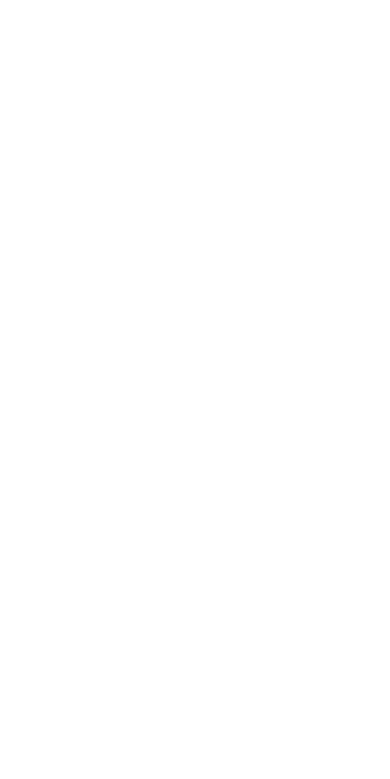
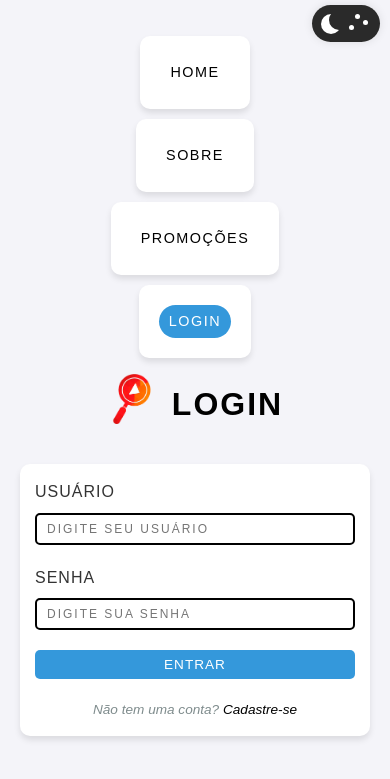
Before and after one commit to DevGoulart/GameSearch, a Django app: page /login/ in a window 390 px wide. Before the commit the part shown is empty. Shown: the top 779 px of the page. Run offline with Django 5.2, Linux system fonts and the light colour scheme.

Commit message:
add Login

```diff
--- a/Game_/meu_app/static/css/style.css
+++ b/Game_/meu_app/static/css/style.css
@@ -518,3 +518,146 @@ body.dark-mode .about-content strong {
         margin-bottom: 15px;
     }
 }
+
+/* Estilos para a página de Login */
+.login-form {
+    background-color: var(--card-bg);
+    border-radius: 10px;
+    padding: 30px;
+    box-shadow: 0 4px 6px var(--shadow-color);
+    max-width: 400px;
+    margin: 0 auto;
+    text-align: center;
+    transition: background-color 0.3s ease, box-shadow 0.3s ease;
+}
+
+.form-group {
+    margin-bottom: 20px;
+    text-align: left;
+}
+
+.form-group label {
+    display: block;
+    font-size: 1em;
+    color: var(--text-color);
+    margin-bottom: 8px;
+    text-transform: uppercase;
+    letter-spacing: 1px;
+}
+
+.form-group .input {
+    width: 100%;
+    height: 40px;
+    padding: 10px;
+    border: 2px solid var(--input-border);
+    border-radius: 5px;
+    font-size: 14px;
+    background-color: var(--card-bg);
+    color: var(--text-color);
+    transition: border 0.2s ease, box-shadow 0.2s ease;
+}
+
+.form-group .input:focus {
+    outline: none;
+    border: 1px solid var(--input-border);
+    box-shadow: -3px -3px 0px var(--input-border);
+}
+
+.login-button {
+    background-color: var(--button-bg);
+    color: white;
+    border: none;
+    padding: 10px 20px;
+    border-radius: 5px;
+    font-size: 1em;
+    text-transform: uppercase;
+    letter-spacing: 1px;
+    cursor: pointer;
+    transition: background-color 0.3s ease;
+    width: 100%;
+}
+
+.login-button:hover {
+    background-color: var(--button-hover);
+}
+
+.signup-link {
+    margin-top: 20px;
+    font-size: 0.9em;
+    color: var(--muted-text);
+}
+
+.signup-link a {
+    color: var(--link-color);
+    text-decoration: none;
+    transition: color 0.3s ease;
+}
+
+.signup-link a:hover {
+    color: var(--link-hover);
+}
+
+/* Ajustes para modo escuro */
+body.dark-mode .login-form {
+    background-color: var(--card-bg);
+    box-shadow: 0 4px 6px var(--shadow-color);
+}
+
+body.dark-mode .form-group label {
+    color: var(--text-color);
+}
+
+body.dark-mode .form-group .input {
+    background-color: var(--card-bg);
+    color: var(--text-color);
+    border-color: var(--input-border);
+}
+
+body.dark-mode .signup-link {
+    color: var(--muted-text);
+}
+
+body.dark-mode .signup-link a {
+    color: var(--link-color);
+}
+
+body.dark-mode .signup-link a:hover {
+    color: var(--link-hover);
+}
+
+/* Responsividade */
+@media (max-width: 768px) {
+    .login-form {
+        padding: 20px;
+    }
+
+    .form-group .input {
+        height: 35px;
+        font-size: 13px;
+    }
+
+    .login-button {
+        padding: 8px 15px;
+        font-size: 0.9em;
+    }
+}
+
+@media (max-width: 480px) {
+    .login-form {
+        padding: 15px;
+    }
+
+    .form-group .input {
+        height: 32px;
+        font-size: 12px;
+    }
+
+    .login-button {
+        padding: 7px 12px;
+        font-size: 0.85em;
+    }
+
+    .signup-link {
+        font-size: 0.85em;
+    }
+}
--- a/Game_/meu_app/templates/login.html
+++ b/Game_/meu_app/templates/login.html
@@ -0,0 +1,64 @@
+<!DOCTYPE html>
+<html>
+<head>
+    <title>Login - Game Search</title>
+    {% load static %}
+    <link rel="stylesheet" href="{% static 'css/style.css' %}">
+</head>
+<body>
+    <!-- Barra de Navegação -->
+    <nav class="navbar">
+        <div class="nav-container">
+            <ul class="nav-links">
+                <li><a href="{% url 'catalogo' %}">Home</a></li>
+                <li><a href="{% url 'sobre' %}">Sobre</a></li>
+                <li><a href="{% url 'promocoes' %}">Promoções</a></li>
+                <li><a href="{% url 'login' %}" class="active">Login</a></li>
+            </ul>
+        </div>
+    </nav>
+
+    <!-- Botão de Dark Mode -->
+    <label class="switch">
+        <input checked="true" id="checkbox" type="checkbox" />
+        <span class="slider">
+            <div class="star star_1"></div>
+            <div class="star star_2"></div>
+            <div class="star star_3"></div>
+            <svg viewBox="0 0 16 16" class="cloud_1 cloud">
+                <path
+                    transform="matrix(.77976 0 0 .78395-299.99-418.63)"
+                    fill="#fff"
+                    d="m391.84 540.91c-.421-.329-.949-.524-1.523-.524-1.351 0-2.451 1.084-2.485 2.435-1.395.526-2.388 1.88-2.388 3.466 0 1.874 1.385 3.423 3.182 3.667v.034h12.73v-.006c1.775-.104 3.182-1.584 3.182-3.395 0-1.747-1.309-3.186-2.994-3.379.007-.106.011-.214.011-.322 0-2.707-2.271-4.901-5.072-4.901-2.073 0-3.856 1.202-4.643 2.925"
+                ></path>
+            </svg>
+        </span>
+    </label>
+
+    <!-- Conteúdo da Página de Login -->
+    <div class="container">
+        <h1>
+            <img src="{% static 'images/logo.png' %}" alt="Logo" class="logo"> Login
+        </h1>
+        <div class="login-form">
+            <form method="post" action="{% url 'login' %}">
+                {% csrf_token %}
+                <div class="form-group">
+                    <label for="username">Usuário</label>
+                    <input type="text" id="username" name="username" class="input" placeholder="Digite seu usuário" required>
+                </div>
+                <div class="form-group">
+                    <label for="password">Senha</label>
+                    <input type="password" id="password" name="password" class="input" placeholder="Digite sua senha" required>
+                </div>
+                <button type="submit" class="login-button">Entrar</button>
+            </form>
+            <p class="signup-link">
+                Não tem uma conta? <a href="{% url 'signup' %}">Cadastre-se</a>
+            </p>
+        </div>
+    </div>
+
+    <script src="{% static 'js/theme.js' %}"></script>
+</body>
+</html>
--- a/Game_/meu_app/urls.py
+++ b/Game_/meu_app/urls.py
@@ -6,5 +6,6 @@ urlpatterns = [
     path('sobre/', views.sobre, name='sobre'),
     path('promocoes/', views.promocoes, name='promocoes'),
     path('login/', views.login, name='login'),
+    path('signup/', views.login, name='signup'),
     path('jogo/<int:jogo_id>/', views.detalhe_jogo, name='detalhe_jogo'),
 ]
--- a/Game_/meu_app/views.py
+++ b/Game_/meu_app/views.py
@@ -1,5 +1,7 @@
-from django.shortcuts import render
+from django.shortcuts import render, redirect
 from .models import Jogo
+from django.contrib.auth import authenticate, login as auth_login
+
 def catalogo(request):
     query = request.GET.get('q')  # Pega o texto da busca
     if query:
@@ -13,6 +15,18 @@ def detalhe_jogo(request, jogo_id):
     return render(request, 'detalhe_jogo.html', {'jogo': jogo})
 
 def login(request):
+    if request.method == 'POST':
+        username = request.POST['username']
+        password = request.POST['password']
+        user = authenticate(request, username=username, password=password)
+        if user is not None:
+            auth_login(request, user)
+            return redirect('catalogo')  # Redireciona para o catálogo após login
+        else:
+            return render(request, 'login.html', {'error': 'Usuário ou senha inválidos'})
+    return render(request, 'login.html', {})
+
+def login(request):
     return render(request, 'login.html')
 
 def sobre(request):
```
Also changed, not shown: Game_/meu_app/templates/signup.html (added).
